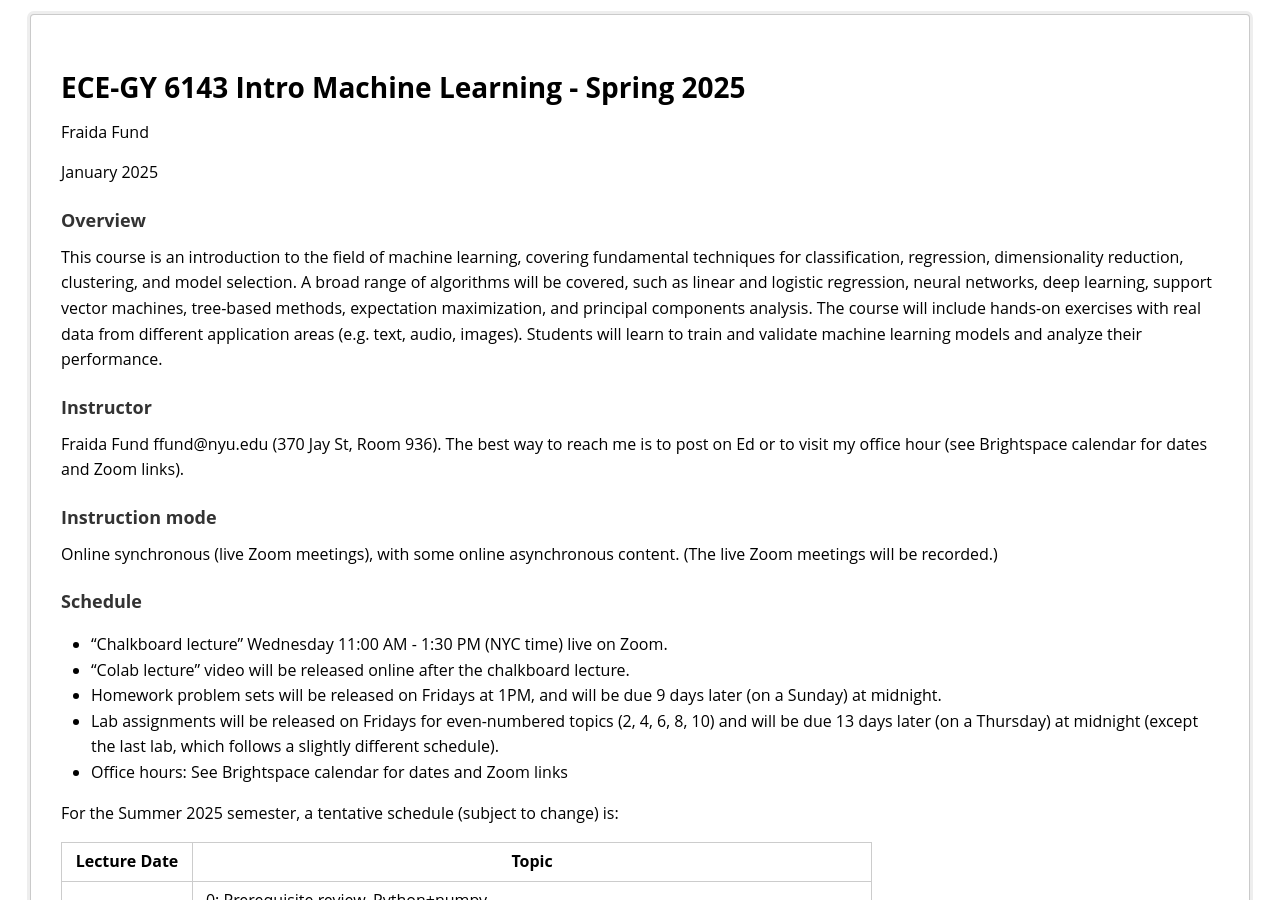
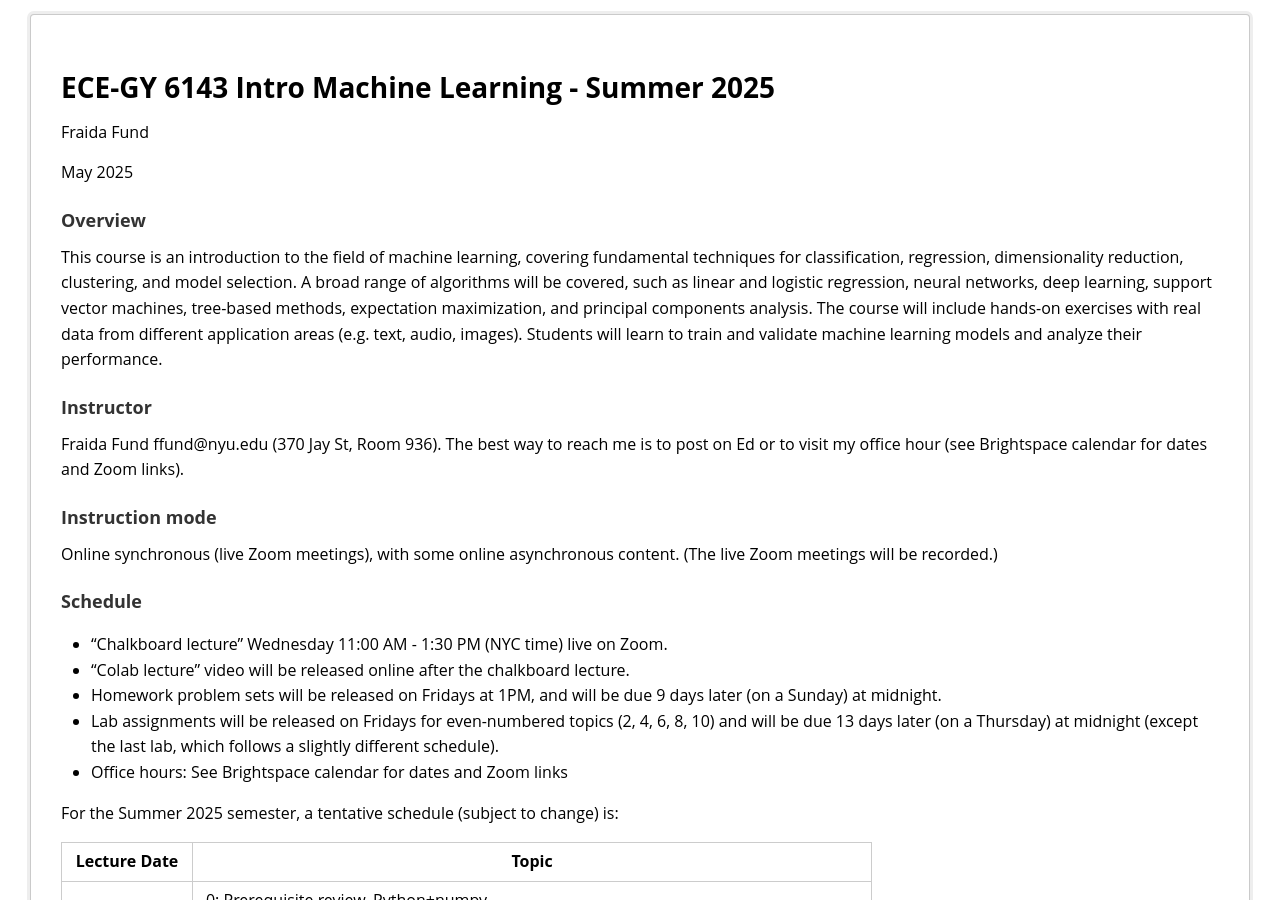
Before and after one commit to ffund/intro-ml-tss21, a Jekyll site: the page syllabus/summer.html, which Jekyll copies as it is, in a window 1280 px wide and 900 px high. Built offline with Jekyll 4.4.1, drawn with Linux system fonts in a browser that asks for light colours.

Commit message:
Update summer syllabus

```diff
--- a/syllabus/summer.html
+++ b/syllabus/summer.html
@@ -5,7 +5,7 @@
   <meta name="generator" content="pandoc" />
   <meta name="viewport" content="width=device-width, initial-scale=1.0, user-scalable=yes" />
   <meta name="author" content="Fraida Fund" />
-  <title>ECE-GY 6143 Intro Machine Learning - Spring 2025</title>
+  <title>ECE-GY 6143 Intro Machine Learning - Summer 2025</title>
   <style>
     code{white-space: pre-wrap;}
     span.smallcaps{font-variant: small-caps;}
@@ -26,9 +26,9 @@
 </head>
 <body>
 <header id="title-block-header">
-<h1 class="title">ECE-GY 6143 Intro Machine Learning - Spring 2025</h1>
+<h1 class="title">ECE-GY 6143 Intro Machine Learning - Summer 2025</h1>
 <p class="author">Fraida Fund</p>
-<p class="date">January 2025</p>
+<p class="date">May 2025</p>
 </header>
 <h3 id="overview">Overview</h3>
 <p>This course is an introduction to the field of machine learning,
```
Also changed, not shown: syllabus/title.md (+2 -2 lines).
